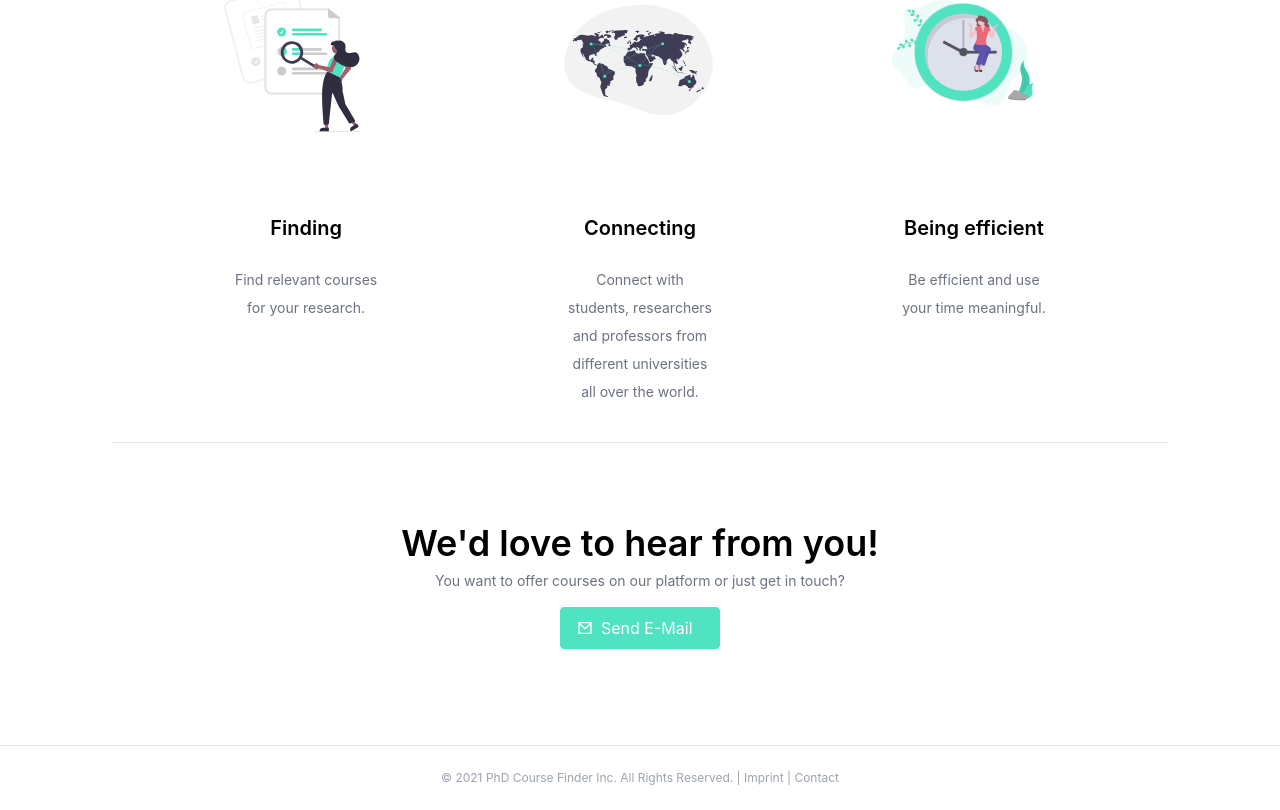
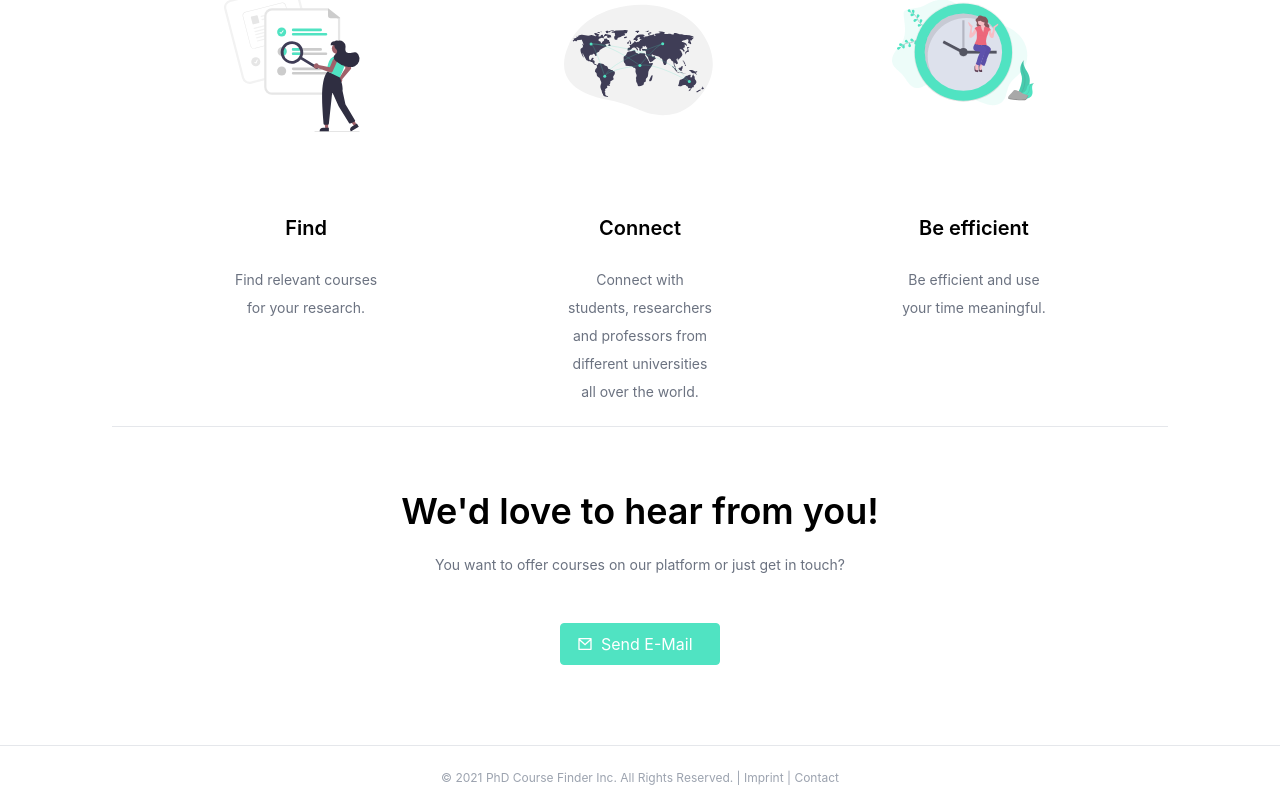
Before and after one commit to pgoodbread/phd-course-finder, a Next.js app: page /landing-page in a window 1280 px wide. Shown: the part 910-1720 px from the top of the page. Built offline with nearby package versions, Linux system fonts and the light colour scheme; no server answers.

Commit message:
close mobile navMenu on page change

```diff
--- a/components/NavBar.tsx
+++ b/components/NavBar.tsx
@@ -1,4 +1,4 @@
-import { Disclosure } from "@headlessui/react";
+import { Disclosure, Transition } from "@headlessui/react";
 import { MenuIcon, XIcon } from "@heroicons/react/outline";
 import { signIn, signOut, useSession } from "next-auth/client";
 import Link from "next/link";
@@ -54,14 +54,13 @@ export default function NavBar() {
       as="nav"
       className="shadow border-b-1 border-gray-200 bg-white sticky top-0 z-50"
     >
-      {({ open }) => (
+      {({ open, close }) => (
         <>
           <div className="max-w-7xl mx-auto px-2 sm:px-6 lg:px-8">
             <div className="relative flex items-center justify-between h-14">
               <div className="absolute inset-y-0 left-0 flex items-center sm:hidden">
                 {/* Mobile menu button*/}
                 <Disclosure.Button className="inline-flex items-center justify-center p-2 rounded-md text-gray-400 hover:text-gray-900 focus:outline-none focus:ring-2 focus:ring-inset focus:ring-white">
-                  <span className="sr-only">Open main menu</span>
                   {open ? (
                     <XIcon className="block h-6 w-6" aria-hidden="true" />
                   ) : (
@@ -144,6 +143,7 @@ export default function NavBar() {
                 .map((item) => (
                   <Link href={item.href} key={item.name}>
                     <a
+                      onClick={() => close()}
                       className={classNames(
                         item.current
                           ? "text-gray-900 border-l-4 border-primary"
--- a/pages/landing-page.tsx
+++ b/pages/landing-page.tsx
@@ -141,9 +141,11 @@ export default function LandingPage() {
       </div>
 
       {/* Section Contact */}
-      <div className="mt-20 pt-20 mb-20 flex flex-col items-center border-gray-200 border-t">
-        <p className="text-4xl font-semibold">We'd love to hear from you!</p>
-        <p className="mt-2 text-gray-500 text-sm">
+      <div className="mt-16 pt-16 mb-16 flex flex-col items-center border-gray-200 border-t">
+        <p className="text-4xl font-semibold mb-4">
+          We'd love to hear from you!
+        </p>
+        <p className="mt-2 text-gray-500 text-sm mb-8">
           You want to offer courses on our platform or just get in touch?
         </p>
 
@@ -347,9 +349,7 @@ function Find() {
         />
       </svg>
 
-      <h3 className="text-center text-xl font-semibold mt-6 md:mt-12">
-        Finding
-      </h3>
+      <h3 className="text-center text-xl font-semibold mt-6 md:mt-12">Find</h3>
       <p className="mt-4 md:mt-6 leading-6 md:leading-7 md:text-sm text-base text-center text-gray-500">
         Find relevant courses for your research.
       </p>
@@ -410,7 +410,7 @@ function Connect() {
         <circle cx="600.352" cy="480.675" r="11.968" fill="#50e3c2" />
       </svg>
       <h3 className="text-center text-xl font-semibold mt-6 md:mt-12">
-        Connecting
+        Connect
       </h3>
       <p className="mt-4 md:mt-6 leading-6 md:leading-7 md:text-sm text-base text-center text-gray-500">
         Connect with students, researchers and professors from different
@@ -608,7 +608,7 @@ function Efficient() {
       </svg>
 
       <h3 className="text-center text-xl font-semibold mt-6 md:mt-12">
-        Being efficient
+        Be efficient
       </h3>
       <p className="mt-4 md:mt-6 leading-6 md:leading-7 md:text-sm text-base text-center text-gray-500">
         Be efficient and use your time meaningful.
```
